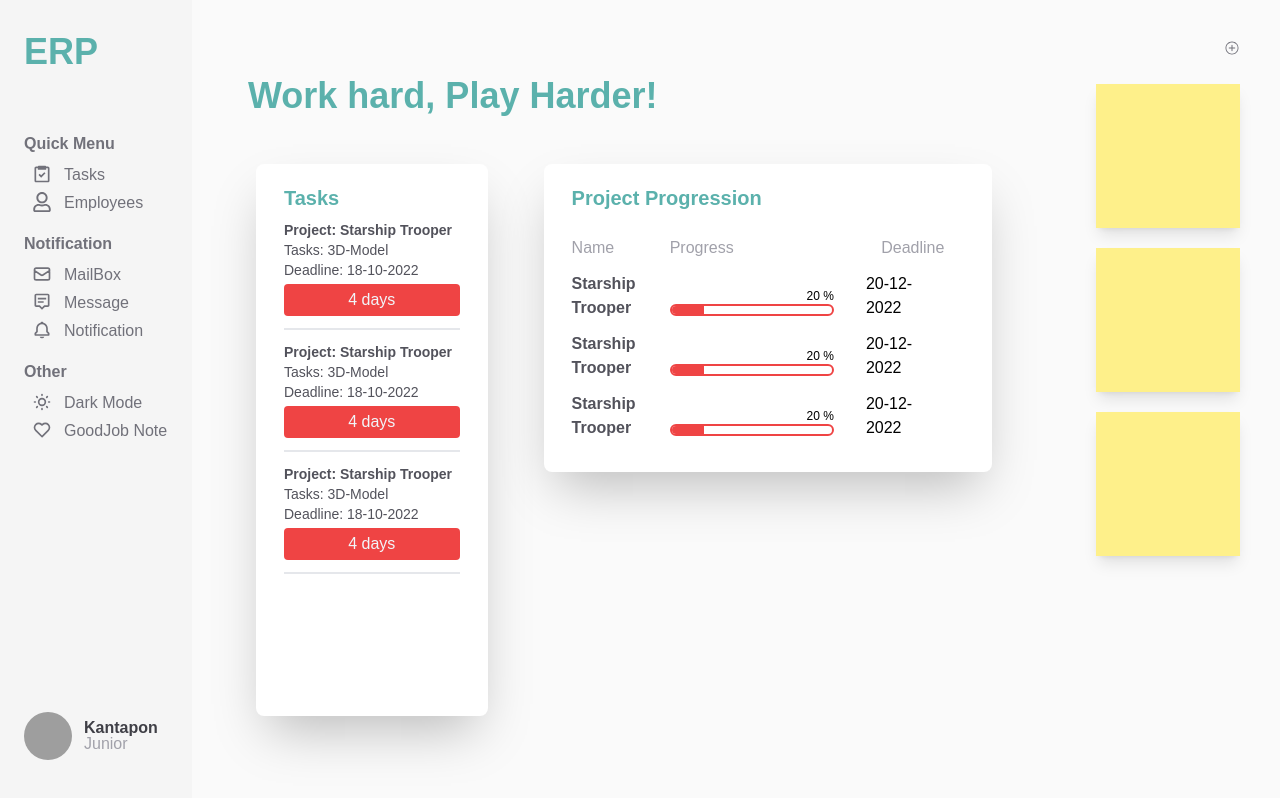
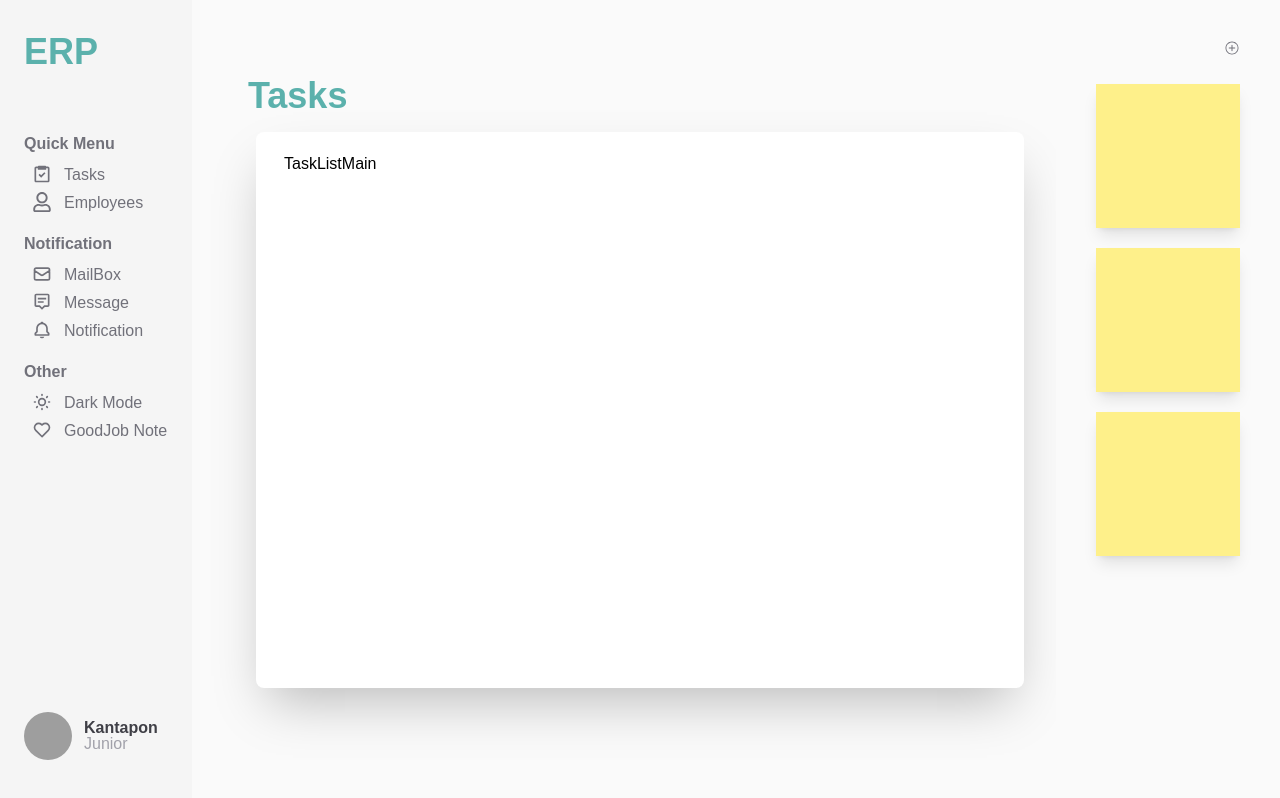
Before and after one commit to kanm4s/erp-general, a React (Create React App) app: page /Tasks in a window 1280 px wide. Built offline with nearby package versions, Linux system fonts and the light colour scheme; grey boxes are pictures that could not be loaded; a web font is replaced by a local one.

Commit message:
done route add Tasks

```diff
--- a/package.json
+++ b/package.json
@@ -10,6 +10,7 @@
     "react": "^18.1.0",
     "react-dom": "^18.1.0",
     "react-icons": "^4.3.1",
+    "react-router-dom": "^6.3.0",
     "react-scripts": "5.0.1",
     "web-vitals": "^2.1.4"
   },
--- a/src/App.js
+++ b/src/App.js
@@ -1,13 +1,14 @@
 import "./App.css";
 import Home from "./components/Home";
 import Login from "./components/Login/Login";
+import { Routes, Route } from "react-router-dom";
 
 function App() {
     return (
-        <div>
-            {/* <Login /> */}
-            <Home />
-        </div>
+        <Routes>
+            <Route path="/*" element={<Home />} />
+            <Route path="/login" element={<Login />} />
+        </Routes>
     );
 }
 
--- a/src/components/Home.jsx
+++ b/src/components/Home.jsx
@@ -1,26 +1,20 @@
-import ProjectProgress from "./Main/ProjectProgress/ProjectProgress";
-import TaskReminder from "./Main/TaskReminder/TaskReminder";
 import MainNav from "./Nav/MainNav";
+import Main from "./Main/MainPage";
 import MainSidePostIt from "./SidePostIt/MainSidePostIt";
 import "./Home.css";
-import SubNav from "./Nav/SubNav/SubNav";
 import { NavContextProvider } from "./contexts/NavContext";
+import { Route, Routes } from "react-router-dom";
+import TasksPage from "./Main/TasksPage";
 
 export default function Home() {
     return (
         <NavContextProvider>
             <div className="flex overflow-hidden">
                 <MainNav />
-                <main className="relative pl-48 flex h-screen flex-col grow gap-1 bg-neutral-50">
-                    <h1 className="text-4xl 2xl:text-6xl text-main-color font-bold cursor-default px-14 2xl:px-20 pt-9 h-32 mt-10">
-                        Work hard, Play Harder!
-                    </h1>
-                    <div className="flex flex-row w-full h-full px-16 2xl:px-20 gap-14 mb-5">
-                        <TaskReminder />
-                        <ProjectProgress />
-                    </div>
-                </main>
-
+                <Routes>
+                    <Route path="/" element={<Main />} />
+                    <Route path="/Tasks" element={<TasksPage />} />
+                </Routes>
                 <MainSidePostIt />
             </div>
         </NavContextProvider>
--- /dev/null
+++ b/src/components/Main/MainPage.jsx
@@ -0,0 +1,18 @@
+import ProjectProgress from "./ProjectProgress/ProjectProgress";
+import TaskReminder from "./TaskReminder/TaskReminder";
+
+export default function Main() {
+    return (
+        <>
+            <main className="relative px-48 flex h-screen flex-col grow gap-1 bg-neutral-50">
+                <h1 className="text-4xl 2xl:text-6xl text-main-color font-bold cursor-default px-14 2xl:px-20 pt-9 mt-10 mb-3">
+                    Work hard, Play Harder!
+                </h1>
+                <div className="flex flex-row w-full h-full px-16 2xl:px-20 gap-14 mb-5">
+                    <TaskReminder />
+                    <ProjectProgress />
+                </div>
+            </main>
+        </>
+    );
+}
--- a/src/components/Main/TaskElement.jsx
+++ /dev/null
@@ -1,16 +0,0 @@
-export default function TaskElement() {
-    return (
-        <div className="block 2xl:flex w-full h-auto border-b-2 py-3 2xl:py-4 justify-between items-center transition-all hover:scale-105 cursor-pointer">
-            <div className="flex flex-col text-zinc-600 pb-1 2xl:pb-0">
-                <h3 className="text-sm 2xl:text-base font-bold">
-                    Project: Starship Trooper
-                </h3>
-                <h3 className="text-sm 2xl:text-base">Tasks: 3D-Model</h3>
-                <h3 className="text-sm 2xl:text-base">Deadline: 18-10-2022</h3>
-            </div>
-            <div className="flex justify-center rounded 2xl:rounded-lg items-center 2xl:px-4 py-1 2xl:py-2 bg-red-500 text-slate-100">
-                4 days
-            </div>
-        </div>
-    );
-}
--- /dev/null
+++ b/src/components/Main/TaskList/TaskListMain.jsx
@@ -0,0 +1,9 @@
+import React from "react";
+
+export default function TaskListMain() {
+    return (
+        <div className="w-full h-full px-7 py-5 rounded-lg shadow-2xl bg-white overflow-hidden">
+            TaskListMain
+        </div>
+    );
+}
--- /dev/null
+++ b/src/components/Main/TasksPage.jsx
@@ -0,0 +1,16 @@
+import TaskListMain from "./TaskList/TaskListMain";
+
+export default function TasksPage() {
+    return (
+        <>
+            <main className="relative px-48 flex flex-col h-screen grow gap-1 bg-neutral-50">
+                <h1 className="text-4xl 2xl:text-6xl text-main-color font-bold cursor-default px-14 2xl:px-20 pt-9 mt-10 mb-3">
+                    Tasks
+                </h1>
+                <div className="flex flex-row w-full h-full px-16 2xl:px-20 gap-14 mb-28">
+                    <TaskListMain />
+                </div>
+            </main>
+        </>
+    );
+}
--- a/src/components/Nav/MainNav.jsx
+++ b/src/components/Nav/MainNav.jsx
@@ -1,14 +1,19 @@
 import { BiTask, BiMessageAltDetail, BiBell, BiHeart } from "react-icons/bi";
 import { FaRegUser } from "react-icons/fa";
 import { HiOutlineMail, HiOutlineSun } from "react-icons/hi";
+import { useNavigate } from "react-router-dom";
 import SectionMenu from "../Nav/SectionMenu";
 import SubNav from "./SubNav/SubNav";
 
 export default function MainNav() {
+    let navigate = useNavigate();
     return (
         <div className="absolute flex">
             <nav className="relative w-48 2xl:w-52 z-20 bg-neutral-100 h-screen py-8 2xl:py-16 flex flex-col justify-between">
-                <h1 className="text-4xl font-bold h-16 text-main-color cursor-pointer pl-6 2xl:pl-10">
+                <h1
+                    className="text-4xl font-bold h-16 text-main-color cursor-pointer pl-6 2xl:pl-10"
+                    onClick={() => navigate("/")}
+                >
                     ERP
                 </h1>
                 <div className="all-section-menu grow mt-9">
@@ -18,7 +23,10 @@ export default function MainNav() {
                             <BiTask className="relative top-1 text-xl cursor-pointer" />,
                             <FaRegUser className="relative top-1 text-xl cursor-pointer" />,
                         ]}
-                        name={["Tasks", "Employees"]}
+                        name={[
+                            { title: "Tasks", type: "navigate" },
+                            { title: "Employees", type: "navigate" },
+                        ]}
                     />
                     <SectionMenu
                         header="Notification"
@@ -27,7 +35,11 @@ export default function MainNav() {
                             <BiMessageAltDetail className="relative top-1 text-xl cursor-pointer" />,
                             <BiBell className="relative top-1 text-xl cursor-pointer" />,
                         ]}
-                        name={["MailBox", "Message", "Notification"]}
+                        name={[
+                            { title: "MailBox", type: "navigate" },
+                            { title: "Message", type: "subMenu" },
+                            { title: "Notification", type: "subMenu" },
+                        ]}
                     />
                     <SectionMenu
                         header="Other"
@@ -35,7 +47,10 @@ export default function MainNav() {
                             <HiOutlineSun className="relative top-1 text-xl cursor-pointer" />,
                             <BiHeart className="relative top-1 text-xl cursor-pointer" />,
                         ]}
-                        name={["Dark Mode", "GoodJob Note"]}
+                        name={[
+                            { title: "Dark Mode", type: "subMenu" },
+                            { title: "GoodJob Note", type: "subMenu" },
+                        ]}
                     />
                 </div>
                 <div className="flex gap-3 items-center h-16 pl-6 2xl:pl-10">
--- a/src/components/Nav/SectionMenu.jsx
+++ b/src/components/Nav/SectionMenu.jsx
@@ -7,7 +7,13 @@ export default function SectionMenu(props) {
                 {props.header}
             </h3>
             {props.element.map((ele, idx) => {
-                return <SubMenu icons={ele} name={props.name[idx]} />;
+                return (
+                    <SubMenu
+                        icons={ele}
+                        name={props.name[idx].title}
+                        type={props.name[idx].type}
+                    />
+                );
             })}
         </div>
     );
--- a/src/components/Nav/SubMenu.jsx
+++ b/src/components/Nav/SubMenu.jsx
@@ -1,13 +1,20 @@
 import { useContext } from "react";
 import { NavToggle } from "../contexts/NavContext";
+import { useNavigate } from "react-router-dom";
+
 import "./MainNav.css";
 
 export default function SubMenu(props) {
+    let navigate = useNavigate();
     const { handleShowMessage } = useContext(NavToggle);
     return (
         <div
             className="menu-item pl-8 2xl:pl-14 h-7 flex items-baseline transition ease-in-out bg-main-nav hover:text-slate-100 cursor-pointer"
-            onClick={() => handleShowMessage(props.name)}
+            onClick={
+                props.type === "subMenu"
+                    ? () => handleShowMessage(props.name)
+                    : () => navigate(`/${props.name}`)
+            }
         >
             {props.icons}
             <h1 className="text-base pl-3">{props.name}</h1>
--- a/src/components/SidePostIt/MainSidePostIt.jsx
+++ b/src/components/SidePostIt/MainSidePostIt.jsx
@@ -3,7 +3,7 @@ import { IoIosAddCircleOutline } from "react-icons/io";
 
 export default function MainSidePostIt() {
     return (
-        <aside className="hidden w-56 h-screen py-8 2xl:py-16 px-10 lg:flex flex-col items-end gap-5 2xl:gap-5 bg-neutral-50">
+        <aside className="hidden absolute right-0 w-56 h-screen py-8 2xl:py-16 px-10 lg:flex flex-col items-end gap-5 2xl:gap-5 bg-neutral-50">
             <button className="h-8 2xl:text-xl text-zinc-500">
                 <IoIosAddCircleOutline />
             </button>
--- a/src/index.js
+++ b/src/index.js
@@ -1,14 +1,17 @@
-import React from 'react';
-import ReactDOM from 'react-dom/client';
-import './index.css';
-import App from './App';
-import reportWebVitals from './reportWebVitals';
+import React from "react";
+import ReactDOM from "react-dom/client";
+import "./index.css";
+import App from "./App";
+import reportWebVitals from "./reportWebVitals";
+import { BrowserRouter } from "react-router-dom";
 
-const root = ReactDOM.createRoot(document.getElementById('root'));
+const root = ReactDOM.createRoot(document.getElementById("root"));
 root.render(
-  <React.StrictMode>
-    <App />
-  </React.StrictMode>
+    <React.StrictMode>
+        <BrowserRouter>
+            <App />
+        </BrowserRouter>
+    </React.StrictMode>
 );
 
 // If you want to start measuring performance in your app, pass a function
```
Also changed, not shown: 1 other file (tests, documents, lock files or other folders).
